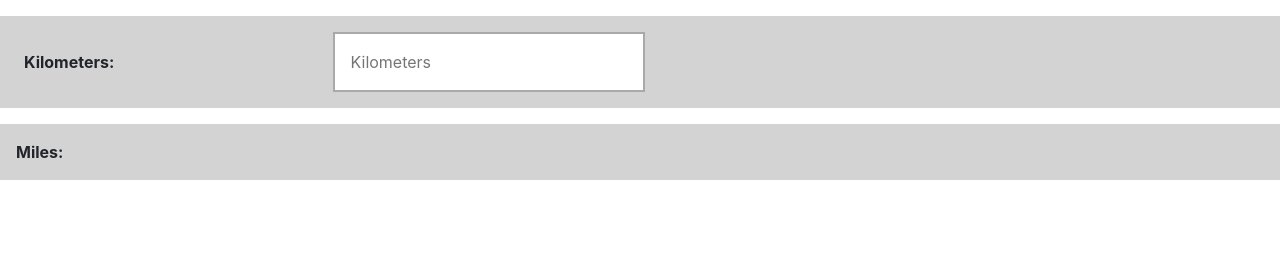
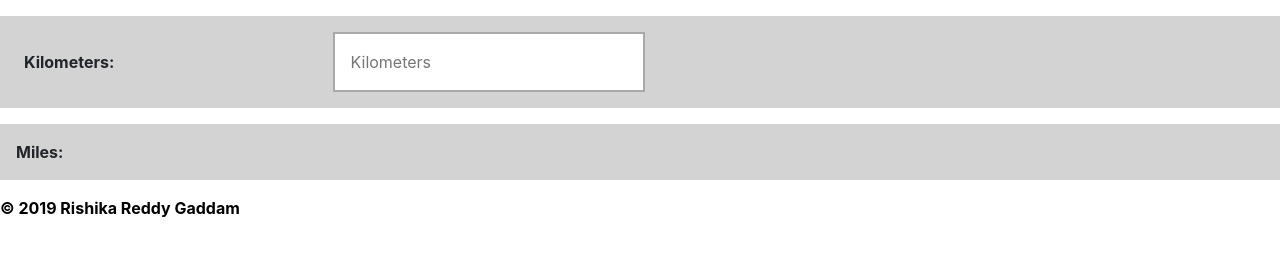
Before and after one commit to rishikareddygaddam/aboutme, a plain HTML site: page kmstomiles.html in a window 1280 px wide. Shown: the part 107-362 px from the top of the page. Drawn offline with nearby package versions, Linux system fonts and the light colour scheme.

Commit message:
addding footer

```diff
--- a/kmstomiles.html
+++ b/kmstomiles.html
@@ -50,21 +50,13 @@
             document.getElementById("outputMiles").innerHTML=valNum*0.62137;
           }
           </script>
+</body>
+<footer>
+        <b>
+            &copy; 2019 Rishika Reddy Gaddam
+        </b>
 
-
-
-
-
-
-
-
-
-
-
-
-
-</body>
-
+    </footer>
 
 
 
```
